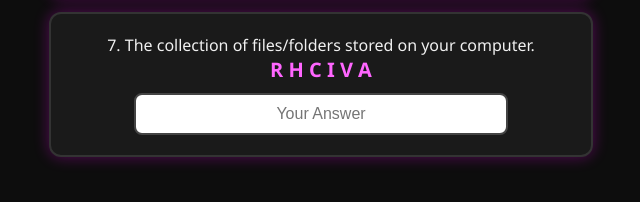
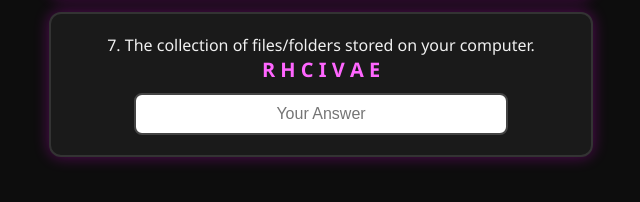
Before and after one commit to diya-122/CTF-Basic, a plain HTML site: page index.html in a window 1280 px wide. Shown: the part 1110-1312 px from the top of the page, 319-959 px from the left. Drawn offline with Linux system fonts and the light colour scheme.

Commit message:
Update index.html

```diff
--- a/index.html
+++ b/index.html
@@ -106,7 +106,7 @@
 
   <div class="card">
     7. The collection of files/folders stored on your computer.<br>
-    <div class="scrambled">R H C I V A</div>
+    <div class="scrambled">R H C I V A E</div>
     <input type="text" id="word7" placeholder="Your Answer">
   </div>
 
```
